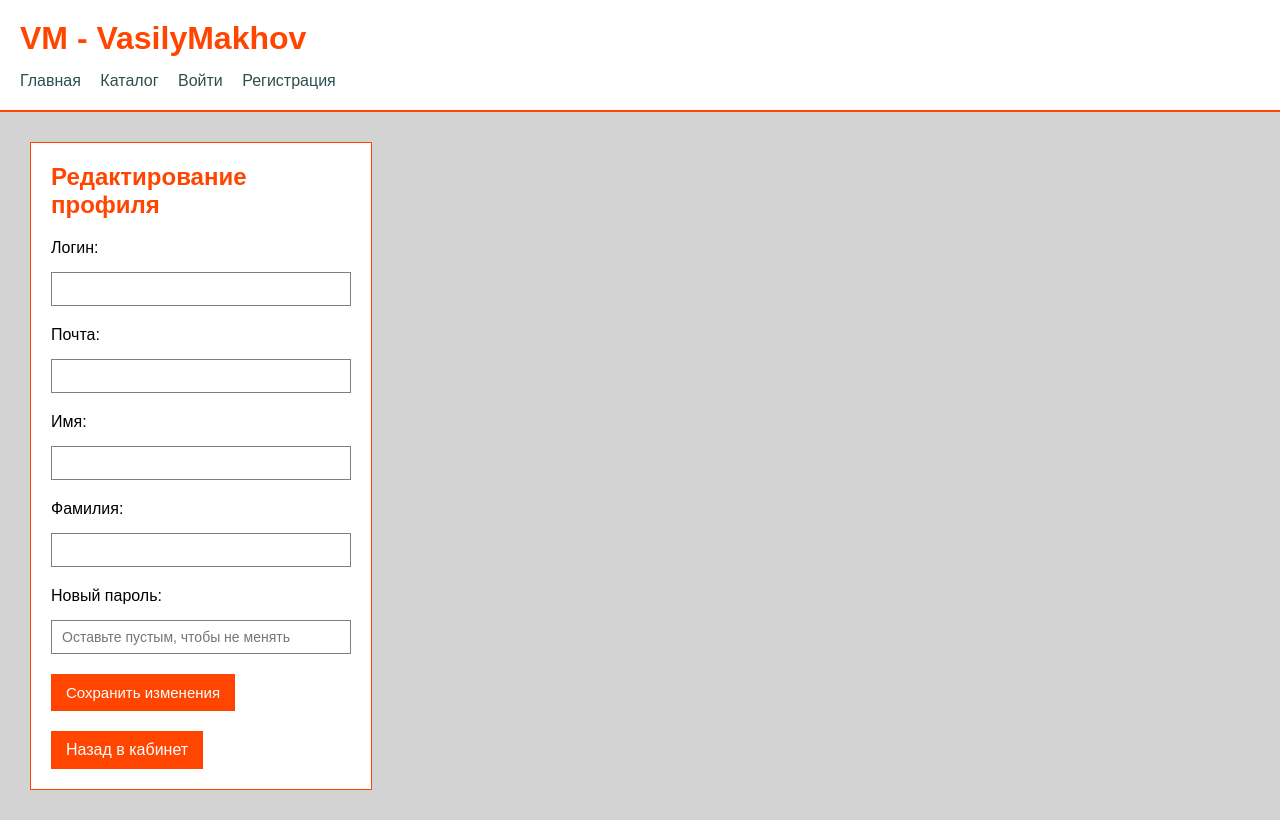
After one commit to VasilyMakhov/VM, a Flask app: template templates/edit_profile.html in a window 1280 px wide. The commit adds this page. Run offline with Flask 3, Linux system fonts and the light colour scheme; the template is opened without the code that fills it, so the values that code supplies are empty.

Commit message:
Added edit profile

```diff
--- a/static/css/style.css
+++ b/static/css/style.css
@@ -223,7 +223,7 @@ label{
 }
 
 .profile-actions a:hover{
-    background-color: orange;
+    background-color: darkorange;
 }
 
 .cart-layout {
@@ -656,3 +656,35 @@ label{
 .filter-btn:hover {
     background-color: darkorange;
 }
+
+.logform input {
+    width: 100%;
+    padding: 8px 10px;
+    border: 1px solid gray;
+    box-sizing: border-box;
+    font-size: 14px;
+    font-family: Arial, Helvetica, sans-serif;
+    background-color: white;
+    margin-bottom: 20px;
+    margin-top: 0px;
+}
+
+.logform input:focus{
+    outline: 1px solid orangered;
+    border-color: orangered;
+}
+
+
+.profile-link a{
+    margin-top: 20px;
+    display: inline-block;
+    background-color: orangered;
+    color: white;
+    padding: 10px 15px;
+    text-decoration: none;
+}
+
+.profile-link a:hover{
+    background-color: darkorange;
+    color: white;
+}
--- /dev/null
+++ b/templates/edit_profile.html
@@ -0,0 +1,46 @@
+{% extends "base.html" %}
+
+{% block title %}Редактирование профиля — VM{% endblock %}
+
+{% block content %}
+
+<div class="logform">
+    <h2>Редактирование профиля</h2>
+
+    {% if error %}
+        <div class="error">{{ error }}</div>
+    {% endif %}
+
+    <form method="POST">
+        <label for="login">Логин:</label>
+        <input type="text" id="login" name="login"
+               value="{{ user[0] }}" required>
+
+        <label for="email">Почта:</label>
+        <input type="email" id="email" name="email"
+               value="{{ user[1] }}" required>
+
+        <label for="first_name">Имя:</label>
+        <input type="text" id="first_name" name="first_name"
+               value="{{ user[2] }}" required>
+
+        <label for="last_name">Фамилия:</label>
+        <input type="text" id="last_name" name="last_name"
+               value="{{ user[3] }}" required>
+
+        <label for="password">Новый пароль:</label>
+        <input type="password" id="password" name="password"
+               placeholder="Оставьте пустым, чтобы не менять">
+
+        <button type="submit">Сохранить изменения</button>
+
+        <div class="profile-link">
+            <a href="{{ url_for('main.index') }}">Назад в кабинет</a>
+        </div>
+    </form>
+
+</div>
+
+
+
+{% endblock %}
--- a/templates/index.html
+++ b/templates/index.html
@@ -40,6 +40,7 @@
 
     <div class="profile-actions">
         <a href="/catalog">Перейти в каталог</a>
+        <a href="{{ url_for('auth.edit_profile') }}">Редактировать профиль</a>
         <a href="/logout">Выйти</a>
     </div>
 </div>
```
Also changed, not shown: routes/auth.py (+92 -0 lines).
